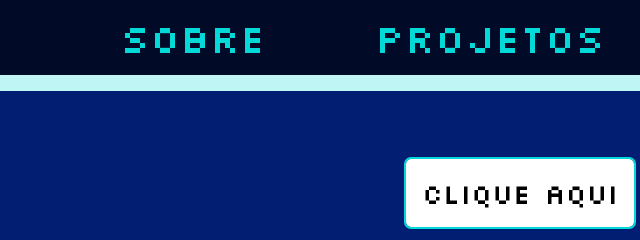
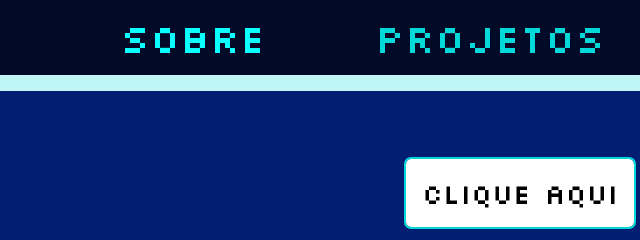
Before and after one commit to Malihgno616/Meu-Portfolio, a plain HTML site: page index.html in a window 1280 px wide. In both pictures the pointer is over the link "Sobre". Shown: the top 240 px of the page, 120-760 px from the left. Drawn offline with nearby package versions, Linux system fonts and the light colour scheme.

Commit message:
adicionando hover no nav bar

```diff
--- a/header.css
+++ b/header.css
@@ -22,4 +22,9 @@
   font-size: 2.5rem;
   font-weight: 300;
   font-family: var(--fonte-titulo);
+  transition: all 0.3s ease;
 }
+
+.nav-bar > a:hover {
+  filter: brightness(2.5);
+}
```
